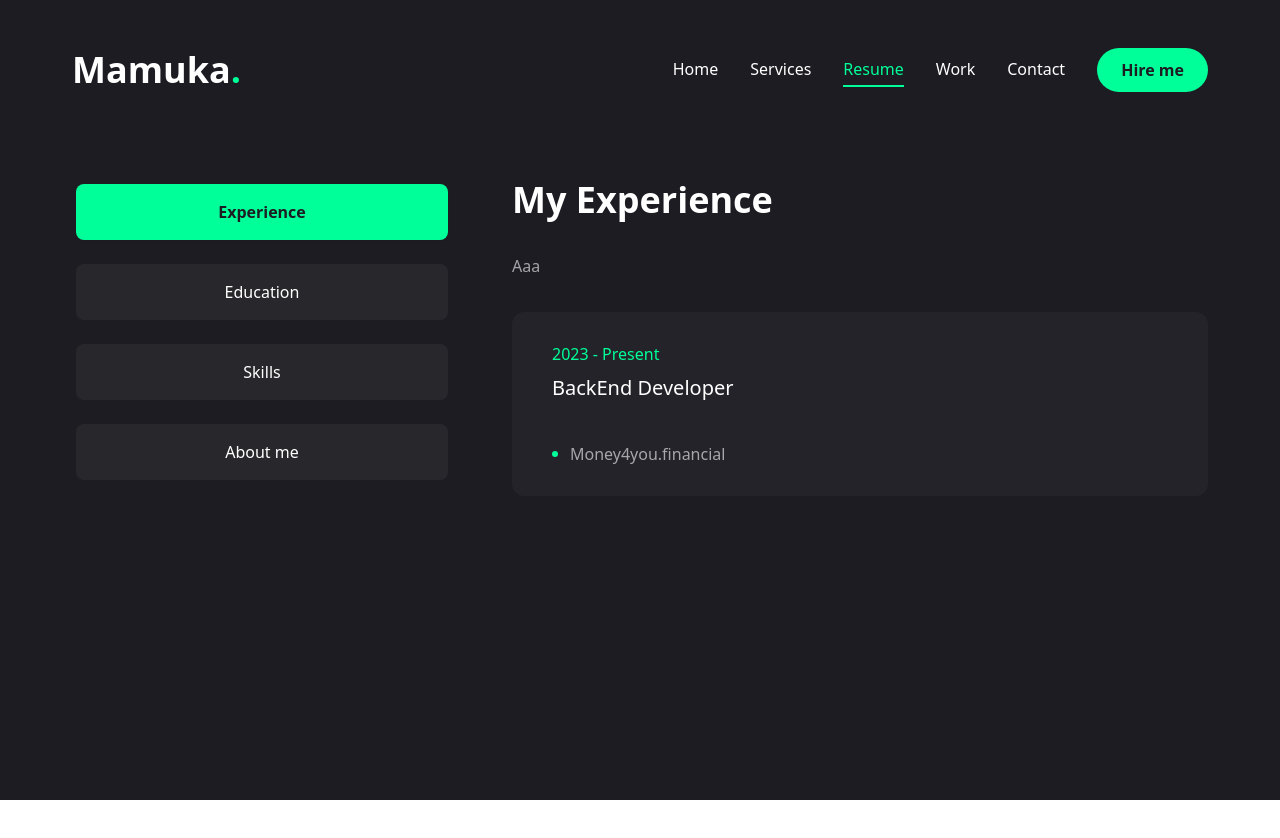
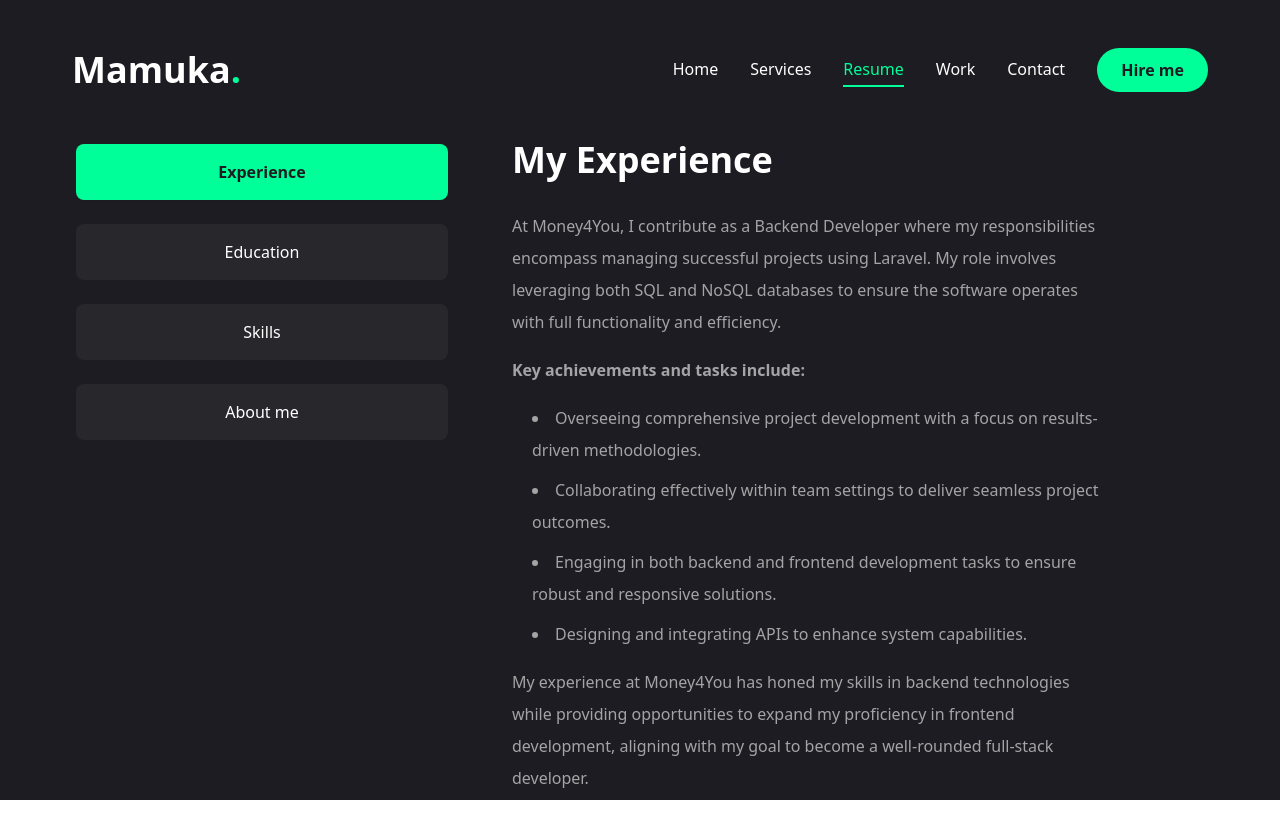
Before and after one commit to JustRascal00/Cv-website-nextjs, a Next.js app: page /resume in a window 1280 px wide. Shown: the top 838 px of the page. Before the commit the page ends 800 px from the top, so only its background shows below. Built offline with nearby package versions, Linux system fonts and the light colour scheme.

Commit message:
feat: Make contacts page also optimaze page loading and more..

```diff
--- a/app/contact/page.jsx
+++ b/app/contact/page.jsx
@@ -1,5 +1,111 @@
+"use client";
+
+import { Button } from "@/components/ui/button";
+import { Input } from "@/components/ui/input";
+import { Textarea } from "@/components/ui/textarea";
+
+import {
+  Select,
+  SelectContent,
+  SelectGroup,
+  SelectItem,
+  SelectLabel,
+  SelectSeparator,
+  SelectTrigger,
+  SelectValue,
+} from "@/components/ui/select";
+
+import { FaPhoneAlt, FaEnvelope, FaMapMarkerAlt } from "react-icons/fa";
+
+const info = [
+  {
+    icon: <FaPhoneAlt />,
+    title: "Phone",
+    description: "(+995) 551 21 55 57",
+  },
+  {
+    icon: <FaEnvelope />,
+    title: "Email",
+    description: "mamuka.khokerashvili00@gmail.com",
+  },
+  {
+    icon: <FaMapMarkerAlt />,
+    title: "Adress",
+    description: "saqartvelos mebrdzolta qucha",
+  },
+];
+
+import { motion } from "framer-motion";
 const Contact = () => {
-  return <div>Contact page</div>;
+  return (
+    <motion.section
+      initial={{ opacity: 0 }}
+      animate={{
+        opacity: 1,
+        transition: { delay: 2.4, duration: 0.4, ease: "easeIn" },
+      }}
+      className="py-6"
+    >
+      <div className="container mx-auto">
+        <div className="flex flex-col xl:flex-row gap-[30px]">
+          {/* form */}
+          <div className="xl:h-[54%] order-2 xl:order-none">
+            <form className="flex flex-col gap-6 p-10 bg-[#27272c] rounded-xl">
+              <h3 className="text-4xl text-accent">Lets Work Together</h3>
+              <p className="text-white/60">Get in touch</p>
+              {/* input */}
+              <div className="grid grid-cols-1 md:grid-cols-2 gap-6">
+                <Input type="firstname" placeholder="Firstname" />
+                <Input type="lastname" placeholder="Lastname" />
+                <Input type="email" placeholder="Email Adress" />
+                <Input type="phone" placeholder="Phone Number" />
+              </div>
+              {/* select */}
+              <Select>
+                <SelectTrigger>
+                  <SelectValue placeholder="Select a Service" />
+                </SelectTrigger>
+                <SelectContent>
+                  <SelectGroup>
+                    <SelectLabel>Select a service</SelectLabel>
+                    <SelectItem value="web">Web Development</SelectItem>
+                    <SelectItem value="content">Content Management</SelectItem>
+                  </SelectGroup>
+                </SelectContent>
+              </Select>
+              {/* textarea */}
+              <Textarea
+                className="h-[200px]"
+                placeholder="Type Your message here"
+              />
+              {/* button */}
+              <Button size="md" className="max-w-40">
+                Send message
+              </Button>
+            </form>
+          </div>
+          {/* info */}
+          <div className="flex-1 flex items-center xl:justify-end order-1 xl:order-none mb-8 xl:mb-0">
+            <ul className="flex flex-col gap-10">
+              {info.map((item, index) => {
+                return (
+                  <li key={index} className="flex items-center gap-6">
+                    <div className="w-[52px] h-[52px] xl:w-[72px] xl:h-[72px] bg-[#27272c] text-accent rounded-md flex items-center justify-center">
+                      <div className="text-[28px]">{item.icon}</div>
+                    </div>
+                    <div className="flex-1">
+                      <p className="text-white/60">{item.title}</p>
+                      <h3 className="text-xl">{item.description}</h3>
+                    </div>
+                  </li>
+                );
+              })}
+            </ul>
+          </div>
+        </div>
+      </div>
+    </motion.section>
+  );
 };
 
 export default Contact;
--- a/app/layout.jsx
+++ b/app/layout.jsx
@@ -1,9 +1,14 @@
 import { JetBrains_Mono } from "next/font/google";
+import dynamic from "next/dynamic";
 import "./globals.css";
 
-import Header from "@/components/Header";
-import PageTransition from "@/components/PageTransition";
-import StairTransition from "@/components/StairTransition";
+const Header = dynamic(() => import("@/components/Header"), { ssr: false });
+const PageTransition = dynamic(() => import("@/components/PageTransition"), {
+  ssr: false,
+});
+const StairTransition = dynamic(() => import("@/components/StairTransition"), {
+  ssr: false,
+});
 
 const JetBrainsMono = JetBrains_Mono({
   subsets: ["latin"],
--- a/app/resume/page.jsx
+++ b/app/resume/page.jsx
@@ -56,7 +56,40 @@
 const experience = {
   icon: "/assests/resume/badge.svg",
   title: "My Experience",
-  description: "Aaa",
+  description: (
+    <>
+      <p className="mb-4">
+        At Money4You, I contribute as a Backend Developer where my
+        responsibilities encompass managing successful projects using Laravel.
+        My role involves leveraging both SQL and NoSQL databases to ensure the
+        software operates with full functionality and efficiency.
+      </p>
+      <p className="mb-4 font-bold">Key achievements and tasks include:</p>
+      <ul className="list-disc list-inside ml-5 mb-4">
+        <li className="mb-2">
+          Overseeing comprehensive project development with a focus on
+          results-driven methodologies.
+        </li>
+        <li className="mb-2">
+          Collaborating effectively within team settings to deliver seamless
+          project outcomes.
+        </li>
+        <li className="mb-2">
+          Engaging in both backend and frontend development tasks to ensure
+          robust and responsive solutions.
+        </li>
+        <li className="mb-2">
+          Designing and integrating APIs to enhance system capabilities.
+        </li>
+      </ul>
+      <p className="mb-4">
+        My experience at Money4You has honed my skills in backend technologies
+        while providing opportunities to expand my proficiency in frontend
+        development, aligning with my goal to become a well-rounded full-stack
+        developer.
+      </p>
+    </>
+  ),
   items: [
     {
       company: "Money4you.financial",
@@ -184,13 +217,12 @@
               {/* Experience */}
               <div className="flex flex-col gap-[30px] text-center xl:text-left">
                 <h3 className="text-4xl font-bold">{experience.title}</h3>
-                <p className="max-w-[600px] text-white/60 mx-auto xl:mx-0">
+                <div className="max-w-[600px] text-white/60 mx-auto xl:mx-0">
                   {experience.description}
-                </p>
+                </div>
                 <ScrollArea className="h-[400px]">
                   <ul className="gird grid-cols-1 lg:grid-cols-2 gap-[30px]">
-                    {experience.items.map((item, index) => {
-                      return (
+                    {experience.items.map((item, index) => (
                       <li
                         key={index}
                         className="bg-[#232329] h-[184px] py-6 px-10 rounded-xl flex flex-col justify-center items-center lg:items-start gap-1"
@@ -204,12 +236,12 @@
                           <p className="text-white/60">{item.company}</p>
                         </div>
                       </li>
-                      );
-                    })}
+                    ))}
                   </ul>
                 </ScrollArea>
               </div>
             </TabsContent>
+
             {/* Education */}
             <TabsContent value="education" className="w-full">
               <div className="flex flex-col gap-[30px] text-center xl:text-left">
--- a/components/StairTransition.jsx
+++ b/components/StairTransition.jsx
@@ -12,15 +12,6 @@
         <div className="h-screen w-screen fixed top-0 left-0 right-0 pointer-events-none z-40 flex">
           <Stairs />
         </div>
-
-        <motion.div
-          className="h-screen w-screen fixed bg-primary top-0 pointer-events-none"
-          initial={{ opacity: 1 }}
-          animate={{
-            opacity: 0,
-            transition: { delay: 1, duration: 0.4, ease: "easeInOut" },
-          }}
-        />
       </div>
     </AnimatePresence>
   );
--- a/components/Stairs.jsx
+++ b/components/Stairs.jsx
@@ -1,4 +1,4 @@
-import { animate, motion } from "framer-motion";
+import { motion } from "framer-motion";
 
 const stairsAnimation = {
   initial: {
@@ -16,9 +16,12 @@
   const totalSteps = 6;
   return totalSteps - index - 1;
 };
-const Stairs = () => (
+
+const Stairs = () => {
+  return (
     <>
-    {[...Array(6)].map((_, index) => (
+      {[...Array(6)].map((_, index) => {
+        return (
           <motion.div
             key={index}
             variants={stairsAnimation}
@@ -32,7 +35,10 @@
             }}
             className="h-full w-full bg-white relative"
           />
-    ))}
+        );
+      })}
     </>
   );
+};
+
 export default Stairs;
--- a/components/Stats.jsx
+++ b/components/Stats.jsx
@@ -8,7 +8,7 @@
     text: "Years of Experience",
   },
   {
-    num: 26,
+    num: 8,
     text: "Projects Completed",
   },
   {
--- a/components/ui/input.jsx
+++ b/components/ui/input.jsx
@@ -1,19 +1,20 @@
-import * as React from "react"
+import * as React from "react";
 
-import { cn } from "@/lib/utils"
+import { cn } from "@/lib/utils";
 
 const Input = React.forwardRef(({ className, type, ...props }, ref) => {
   return (
-    (<input
+    <input
       type={type}
       className={cn(
-        "flex h-10 w-full rounded-md border border-slate-200 bg-white px-3 py-2 text-sm ring-offset-white file:border-0 file:bg-transparent file:text-sm file:font-medium placeholder:text-slate-500 focus-visible:outline-none focus-visible:ring-2 focus-visible:ring-slate-950 focus-visible:ring-offset-2 disabled:cursor-not-allowed disabled:opacity-50 dark:border-slate-800 dark:bg-slate-950 dark:ring-offset-slate-950 dark:placeholder:text-slate-400 dark:focus-visible:ring-slate-300",
+        "flex h-[48px] rounded-md border border-white/10 focus:border-accent font-light bg-primary px-4 py-5 text-base placeholder:text-white/60 outline-none",
         className
       )}
       ref={ref}
-      {...props} />)
+      {...props}
+    />
   );
-})
-Input.displayName = "Input"
+});
+Input.displayName = "Input";
 
-export { Input }
+export { Input };
--- a/components/ui/textarea.jsx
+++ b/components/ui/textarea.jsx
@@ -1,18 +1,19 @@
-import * as React from "react"
+import * as React from "react";
 
-import { cn } from "@/lib/utils"
+import { cn } from "@/lib/utils";
 
 const Textarea = React.forwardRef(({ className, ...props }, ref) => {
   return (
-    (<textarea
+    <textarea
       className={cn(
-        "flex min-h-[80px] w-full rounded-md border border-slate-200 bg-white px-3 py-2 text-sm ring-offset-white placeholder:text-slate-500 focus-visible:outline-none focus-visible:ring-2 focus-visible:ring-slate-950 focus-visible:ring-offset-2 disabled:cursor-not-allowed disabled:opacity-50 dark:border-slate-800 dark:bg-slate-950 dark:ring-offset-slate-950 dark:placeholder:text-slate-400 dark:focus-visible:ring-slate-300",
+        "flex min-h-[80px] w-full rounded-md border border-white/10 bg-primary px-4 py-5 placeholder:text-white/60 focus-visible:outline-none focus-visible:ring-1 focus-visible:ring-accent focus-visible:ring-offset-0 disabled:cursor-not-allowed disabled:opacity-50",
         className
       )}
       ref={ref}
-      {...props} />)
+      {...props}
+    />
   );
-})
-Textarea.displayName = "Textarea"
+});
+Textarea.displayName = "Textarea";
 
-export { Textarea }
+export { Textarea };
```
Also changed, not shown: app/page.jsx (+6 -3 lines), components/ui/select.jsx (+69 -42 lines). Lines whose indentation alone changed are shown as unchanged.
